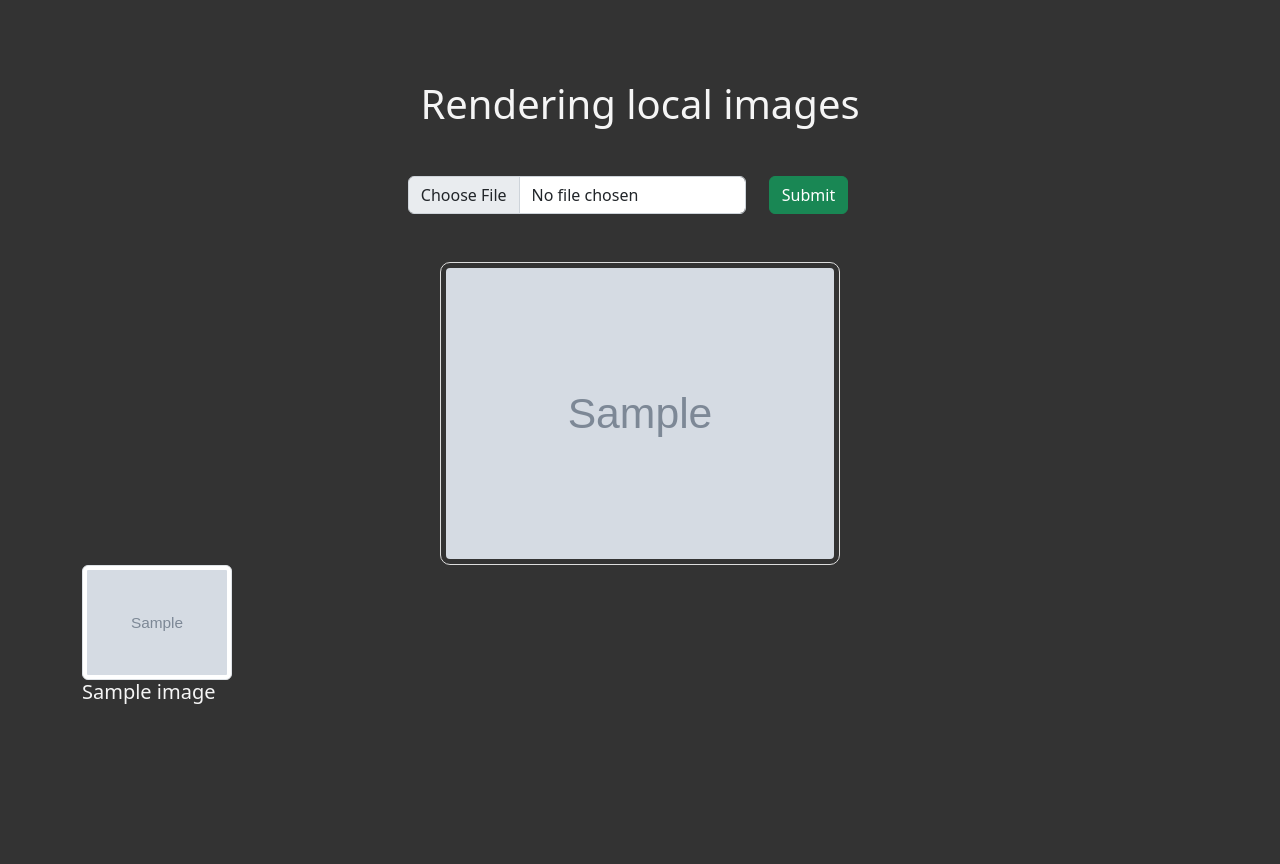
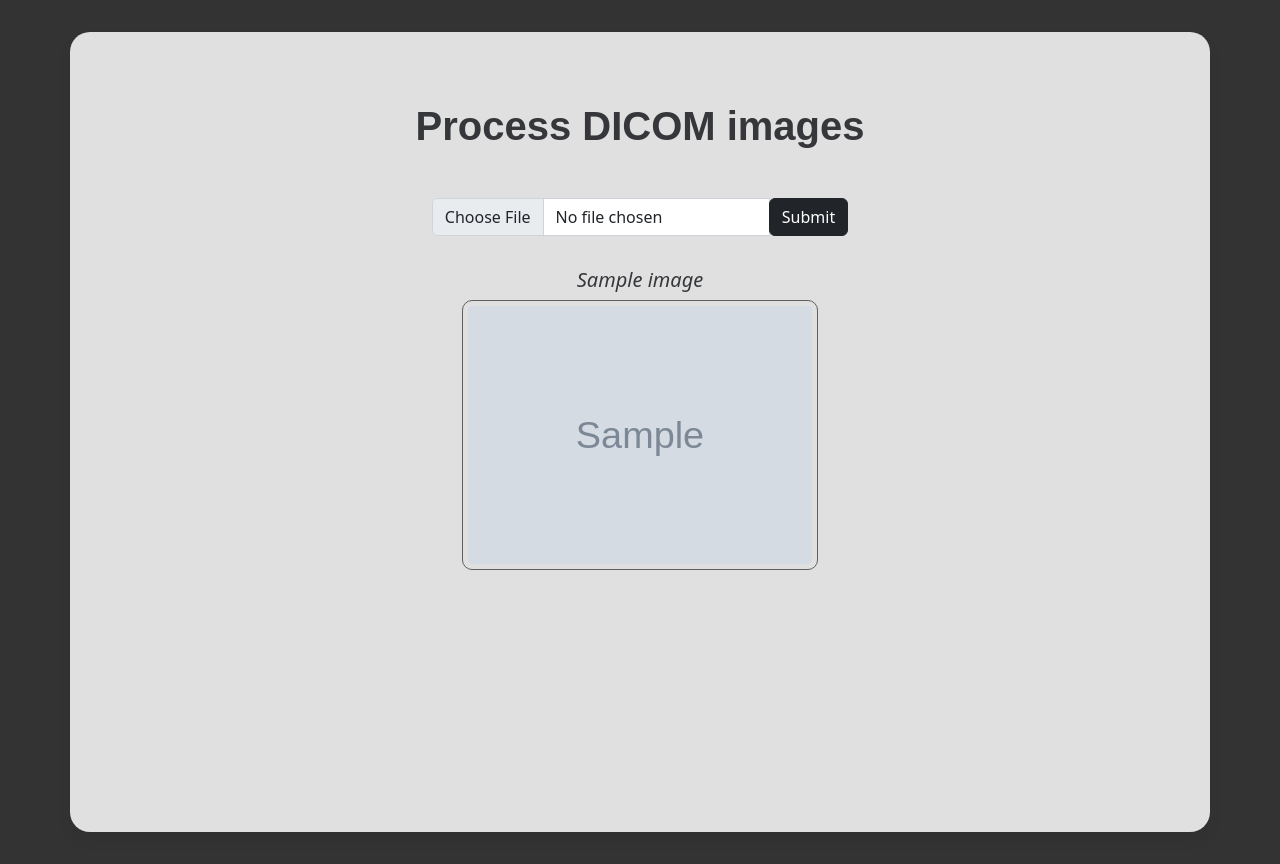
Before and after one commit to rRuseva/web_app_for_image_edditing, a Flask app: template templates/index.html in a window 1280 px wide. Before the commit the page ends 704 px from the top, so only its background shows below. Run offline with Flask 3, Linux system fonts and the light colour scheme; the template is opened without the code that fills it: values that come from a table or form of the project are taken from there, most other values are stand-ins (such as "Sample title", 1, 10 or a date in 2020); grey boxes marked "Sample" are stand-in pictures; some libraries are stand-ins or nearby versions.

Commit message:
Add lightbox gallery

```diff
--- a/static/styles/style.css
+++ b/static/styles/style.css
@@ -14,6 +14,8 @@ body {
     align-items: center;
     gap: 2rem;
     /* font-size: 2rem; */
+    /* background-image: linear-gradient(to top, #ecedee 0%, #eceeef 75%, #e7e8e9 100%); */
+
 }
 
 input, button {
@@ -25,8 +27,73 @@ input, button {
 img {
     max-width: 100%;
     height: auto;
-    border: 1px solid #ddd;
+    border: 1px solid #606060;
     border-radius: 10px;
     padding: 5px;
-    width: 150px;
+    min-width: 150px;
 }
+
+.col-sm-4 img, .col-sm-4 h5 {
+    text-align: center;
+    display: block;
+    font-style: italic;
+}
+
+.container.gallery-container {
+    background-color: #E0E0E0;
+    color: #35373a;
+    min-height: 100vh;
+    border-radius: 20px;
+    box-shadow: 0 8px 15px rgba(0, 0, 0, 0.06);
+}
+
+.gallery-container h1 {
+    text-align: center;
+    margin-top: 70px;
+    font-family: 'Droid Sans', sans-serif;
+    font-weight: bold;
+}
+
+.gallery-container p.page-description {
+    text-align: center;
+    max-width: 800px;
+    margin: 25px auto;
+    color: #888;
+    font-size: 18px;
+}
+
+.tz-gallery {
+    padding: 40px;
+}
+
+.tz-gallery .lightbox img {
+    width: 100%;
+    margin-bottom: 30px;
+    transition: 0.2s ease-in-out;
+    box-shadow: 0 2px 3px rgba(0,0,0,0.2);
+}
+
+
+.tz-gallery .lightbox img:hover {
+    transform: scale(1.05);
+    box-shadow: 0 8px 15px rgba(0,0,0,0.3);
+}
+
+.tz-gallery img {
+    border-radius: 4px;
+}
+
+.baguetteBox-button {
+    background-color: transparent !important;
+}
+
+
+@media(max-width: 768px) {
+    body {
+        padding: 0;
+    }
+
+    .container.gallery-container {
+        border-radius: 0;
+    }
+}
--- a/templates/index.html
+++ b/templates/index.html
@@ -4,47 +4,55 @@
     <meta charset="UTF-8">
     <meta name="viewport" content="width=device-width, initial-scale=1.0">
     <meta http-equiv="X-UA-Compatible" content="ie=edge">
+
     <link href="https://cdn.jsdelivr.net/npm/bootstrap@5.2.0-beta1/dist/css/bootstrap.min.css" rel="stylesheet">
+    <link href=" {{url_for('static', filename='lightbox/dist/css/lightbox.min.css')}} " rel="stylesheet" />
     <link href="{{url_for('static', filename='styles/style.css')}}" rel="stylesheet" />
-    <title>Rendering local images</title>
+
+    <title>Process DICOM images</title>
 </head>
 <body>
-    <div class="container">
-        <div class="row">
-            <div class="col-6 mx-auto mt-5 text-center">
-                <h1 class="mb-5">Rendering local images</h1>
+    <div class="container gallery-container">
+        <div class="row justify-content-center">
+            <div class="text-center page-description text-center ">
+                <h1 class="mb-5">Process DICOM images </h1>
+            </div>
+            <div class="justify-content-center input-group">
                 <form method="post" enctype="multipart/form-data" >
                     {{ form.hidden_tag() }}
                     {% for error in form.file.errors %}
                         <span style="color: red; font-style: italic;"> {{ error }}</span>
                     {% endfor %}
-                    <div class="row justify-content-center input-group">
-                        <div class="col-auto">
-                            <input type="file" class="form-control" id="file" name="file">
-                        </div>
-                        <div class="col-auto">
-                            <button type="submit" class="btn btn-success">Submit</button>
+                    <div class="input-group justify-content-center">
+                        <input type="file" class="form-control" id="file" name="file">
+                        <div class="input-group-append">
+                            <button type="submit" class="btn btn-dark">Submit</button>
                         </div>
                     </div>
                 </form>
-                {% if file_url %}
-                    <div class="mt-5">
-                        <img src="{{ file_url }}" style="width: 400px;"/>
-                    </div>
-                {% endif %}
-
             </div>
         </div>
-        <div class="row">
+
+        <div class="row justify-content-center py-4">
             {% for image_name, image_url in images %}
-            <div class="col-sm-2 align-items-center justify-content-center">
-                <img src="{{ image_url }}" class="img img-thumbnail mx-auto">
-                <h5>{{ image_name }}</h5>
+            <div class="col-sm-4 justify-content-center">
+                <h5 class="my-2 image_name">{{ image_name }}</h5>
+                <a class="" href=" {{ image_url }} " data-lightbox="result-images" data-title="{{ image_name }}">
+                    <img src=" {{ image_url }} " alt="{{ image_name }} class="img img-thumbnail mx-auto">
+                </a>
             </div>
             {% endfor %}
         </div>
     </div>
 
 
+    <script src="{{url_for('static', filename='lightbox/dist/js/lightbox-plus-jquery.min.js')}}"></script>
+    <script>
+        lightbox.option({
+          'resizeDuration': 500,
+          'wrapAround': false
+        })
+    </script>
+
 </body>
 </html>
```
